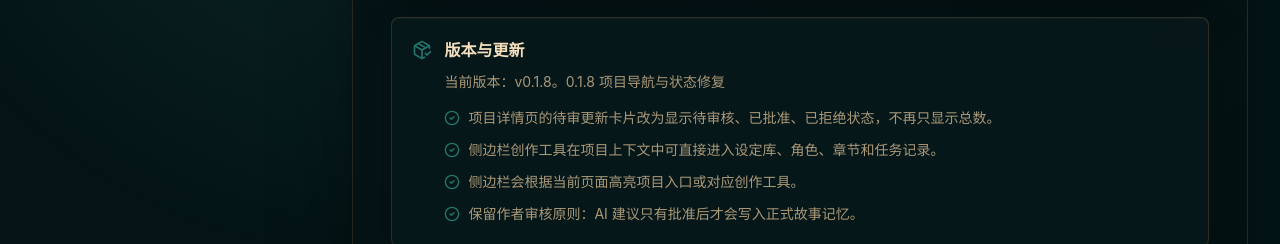
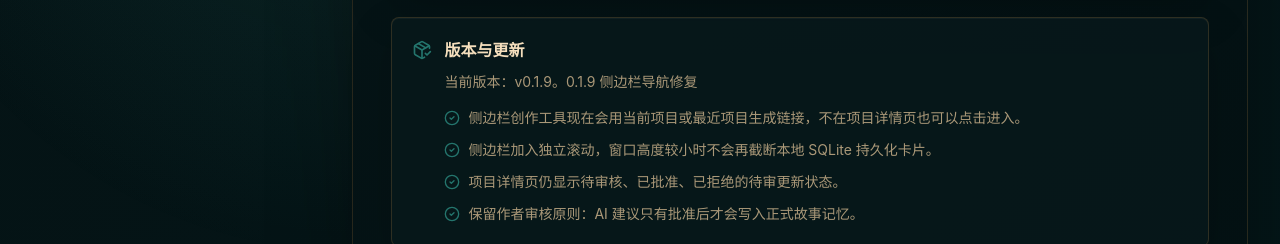
Before and after one commit to xdgf558/novelforge-ai, a Next.js app: page /ai-settings in a window 1280 px wide. Shown: the part 1672-1916 px from the top of the page. Built offline with nearby package versions, Linux system fonts and the light colour scheme; no server answers; the database is empty.

Commit message:
Fix sidebar fallback navigation and scrolling

```diff
--- a/components/app-shell-navigation.tsx
+++ b/components/app-shell-navigation.tsx
@@ -48,10 +48,17 @@ const projectToolItems = [
   },
 ];
 
-export function AppShellNavigation() {
+type AppShellNavigationProps = {
+  fallbackProjectId?: string | null;
+};
+
+export function AppShellNavigation({
+  fallbackProjectId,
+}: AppShellNavigationProps) {
   const pathname = usePathname();
-  const projectId = currentProjectId(pathname);
-  const projectLandingPath = projectId ? `/projects/${projectId}` : null;
+  const routeProjectId = currentProjectId(pathname);
+  const projectId = routeProjectId ?? fallbackProjectId ?? null;
+  const projectLandingPath = routeProjectId ? `/projects/${routeProjectId}` : null;
 
   return (
     <>
--- a/components/app-shell.tsx
+++ b/components/app-shell.tsx
@@ -1,4 +1,5 @@
 import Link from "next/link";
+import { unstable_noStore as noStore } from "next/cache";
 import {
   Bell,
   CheckCircle2,
@@ -9,15 +10,18 @@ import {
 import { AppShellNavigation } from "@/components/app-shell-navigation";
 import { NovelForgeMark, SidebarNocturneArt } from "@/components/story-illustrations";
 import { appVersion } from "@/lib/app-version";
+import { prisma } from "@/lib/prisma";
 
 type AppShellProps = {
   children: React.ReactNode;
 };
 
-export function AppShell({ children }: AppShellProps) {
+export async function AppShell({ children }: AppShellProps) {
+  const fallbackProjectId = await getFallbackProjectId();
+
   return (
     <div className="nocturne-shell min-h-screen overflow-hidden lg:flex">
-      <aside className="nf-sidebar border-b border-amber-200/10 lg:fixed lg:inset-y-0 lg:left-0 lg:w-80 lg:border-b-0 lg:border-r">
+      <aside className="nf-sidebar max-h-screen overflow-y-auto border-b border-amber-200/10 lg:fixed lg:inset-y-0 lg:left-0 lg:w-80 lg:border-b-0 lg:border-r">
         <div className="flex min-h-full flex-col">
           <div className="flex items-center gap-3 px-6 py-7">
             <NovelForgeMark className="h-14 w-14 shrink-0 rounded-2xl shadow-[0_0_34px_rgba(241,168,76,0.12)]" />
@@ -27,7 +31,7 @@ export function AppShell({ children }: AppShellProps) {
             </div>
           </div>
 
-          <AppShellNavigation />
+          <AppShellNavigation fallbackProjectId={fallbackProjectId} />
 
           <div className="mt-auto hidden p-6 lg:block">
             <SidebarNocturneArt className="mb-5 h-auto w-full rounded-2xl opacity-90 shadow-[0_18px_55px_rgba(0,0,0,0.32)]" />
@@ -77,3 +81,27 @@ export function AppShell({ children }: AppShellProps) {
     </div>
   );
 }
+
+async function getFallbackProjectId() {
+  noStore();
+
+  try {
+    const project = await prisma.project.findFirst({
+      orderBy: [
+        {
+          updatedAt: "desc",
+        },
+        {
+          createdAt: "desc",
+        },
+      ],
+      select: {
+        id: true,
+      },
+    });
+
+    return project?.id ?? null;
+  } catch {
+    return null;
+  }
+}
--- a/lib/app-version.ts
+++ b/lib/app-version.ts
@@ -2,11 +2,11 @@ import packageJson from "@/package.json";
 
 export const appVersion = packageJson.version;
 
-export const appReleaseTitle = "0.1.8 项目导航与状态修复";
+export const appReleaseTitle = "0.1.9 侧边栏导航修复";
 
 export const appReleaseNotes = [
-  "项目详情页的待审更新卡片改为显示待审核、已批准、已拒绝状态，不再只显示总数。",
-  "侧边栏创作工具在项目上下文中可直接进入设定库、角色、章节和任务记录。",
-  "侧边栏会根据当前页面高亮项目入口或对应创作工具。",
+  "侧边栏创作工具现在会用当前项目或最近项目生成链接，不在项目详情页也可以点击进入。",
+  "侧边栏加入独立滚动，窗口高度较小时不会再截断本地 SQLite 持久化卡片。",
+  "项目详情页仍显示待审核、已批准、已拒绝的待审更新状态。",
   "保留作者审核原则：AI 建议只有批准后才会写入正式故事记忆。",
 ];
--- a/package.json
+++ b/package.json
@@ -1,6 +1,6 @@
 {
   "name": "novelforge-ai",
-  "version": "0.1.8",
+  "version": "0.1.9",
   "description": "Local-first AI writing workbench for long-form serialized novels.",
   "author": "NovelForge AI",
   "private": true,
```
Also changed, not shown: 3 other files (tests, documents, lock files or other folders).
